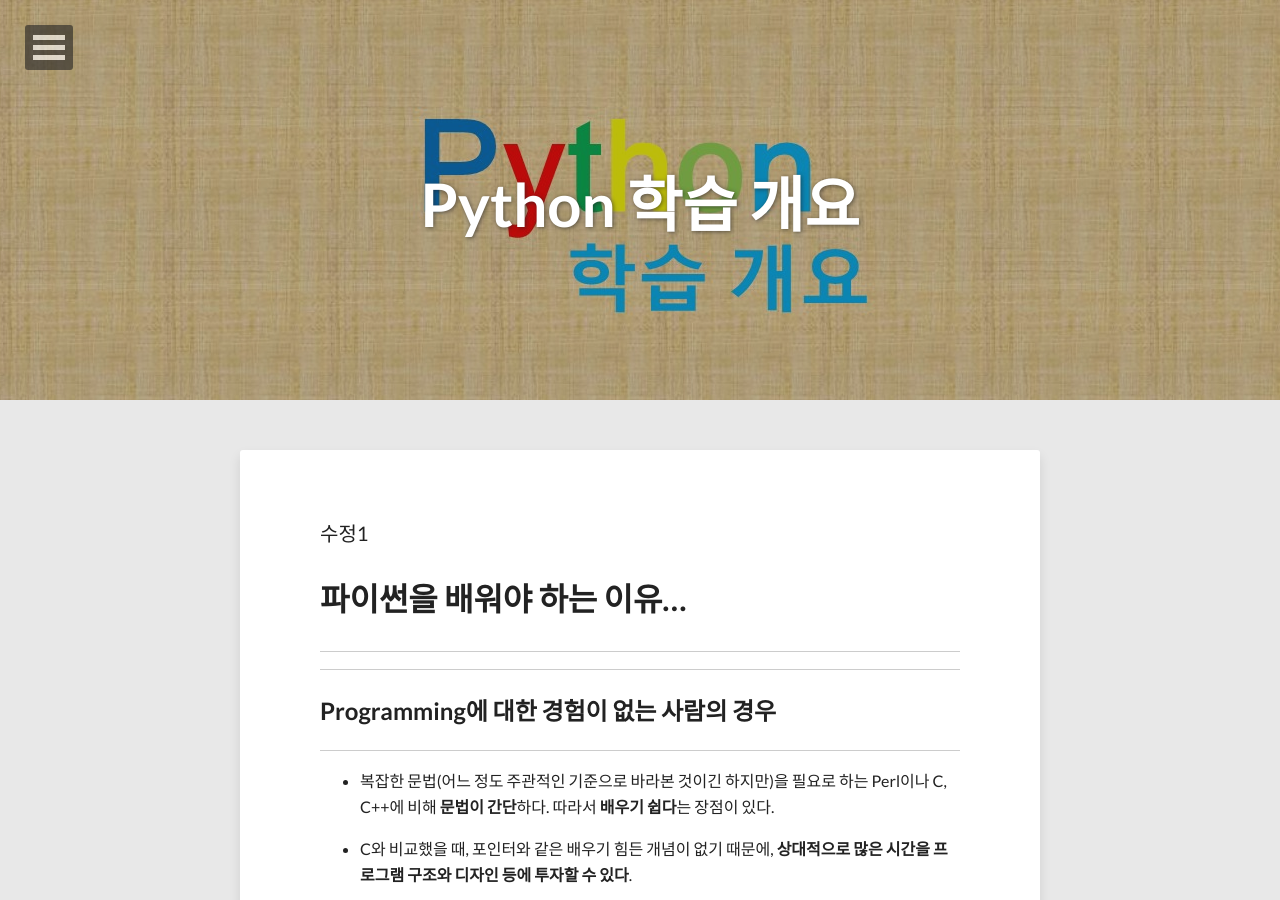
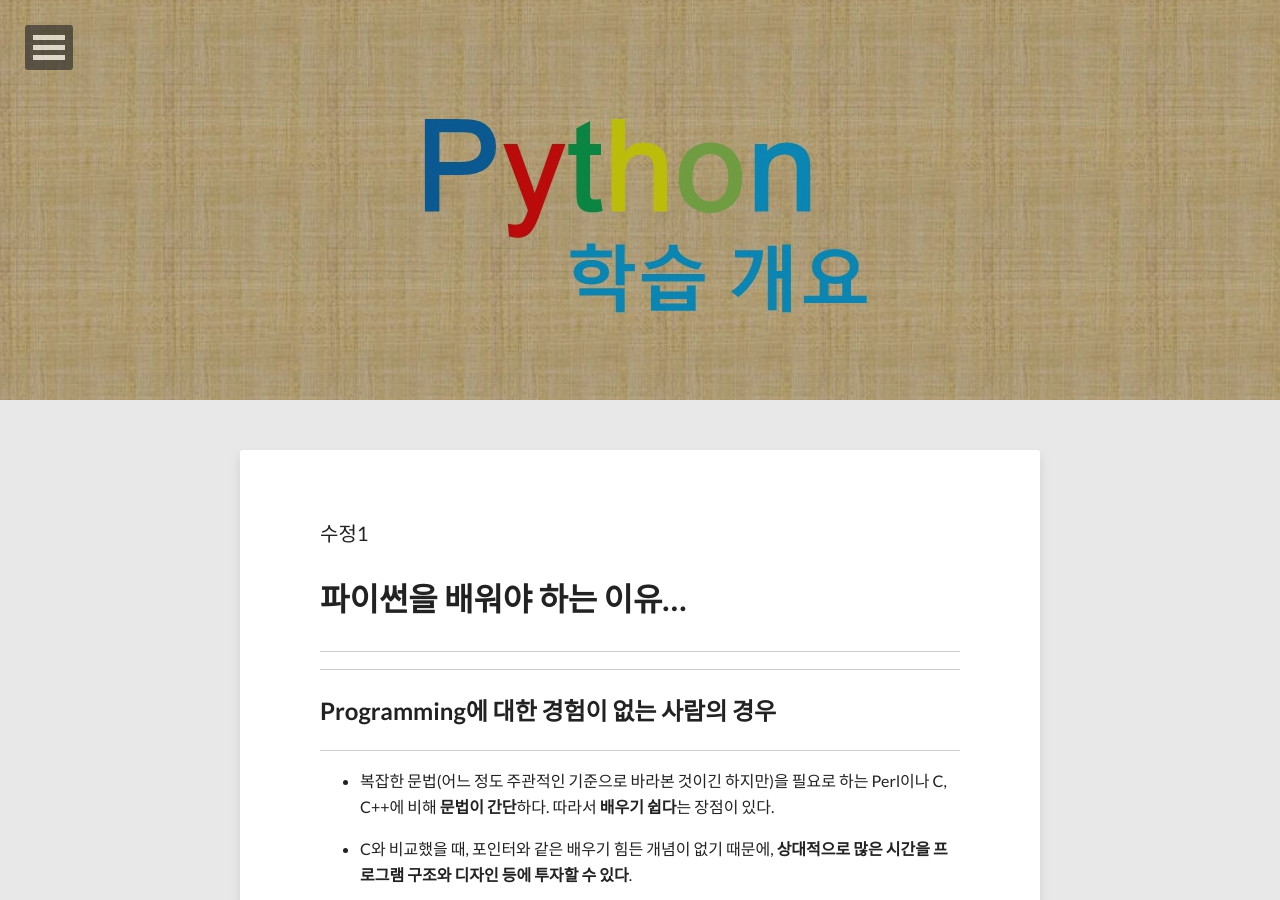
Before and after one commit to geoncheollee/geonblog, a Jekyll site: the page built from python_intro.md, in a window 1280 px wide and 900 px high. Built offline with Jekyll 4.4.1, drawn with Linux system fonts in a browser that asks for light colours; nearby versions of some CDN libraries.

Commit message:
Update python_intro.md

```diff
--- a/python_intro.md
+++ b/python_intro.md
@@ -1,7 +1,7 @@
 ---
 layout: page
 permalink: /python_intro/
-title: Python 학습 개요
+<!_- title: Python 학습 개요 -->
 description: "파이썬 학습의 개요"
 tags: [Jekyll, theme, install, setup]
 image:
```
